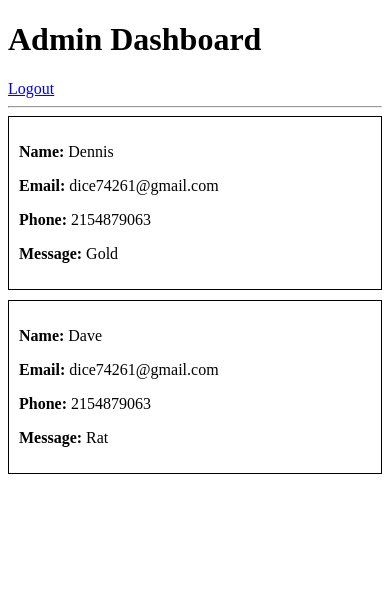
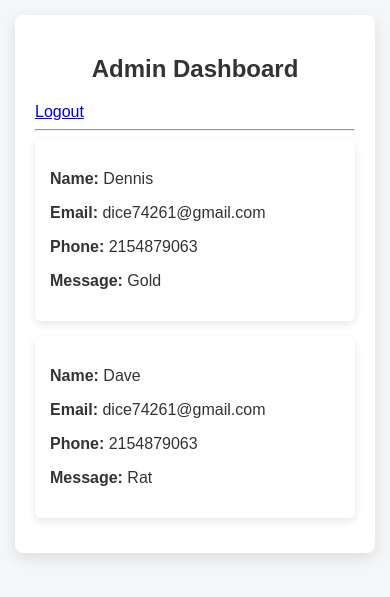
Before and after one commit to ghostXploit-byte/project, a Flask app: page /admin in a window 390 px wide. Shown: the top 597 px of the page. Run offline with Flask 3, Linux system fonts and the light colour scheme; the visitor is signed in with stand-in values (Sample User, id 1).

Commit message:
Add responsive CSS and professional UI

```diff
--- /dev/null
+++ b/static/style.css
@@ -0,0 +1,78 @@
+* {
+    box-sizing: border-box;
+    font-family: Arial, Helvetica, sans-serif;
+}
+
+body {
+    margin: 0;
+    padding: 0;
+    background: #f4f6f8;
+    color: #333;
+}
+
+.container {
+    max-width: 500px;
+    margin: 40px auto;
+    background: #fff;
+    padding: 25px;
+    border-radius: 8px;
+    box-shadow: 0 5px 15px rgba(0,0,0,0.1);
+}
+
+h1, h2 {
+    text-align: center;
+    margin-bottom: 20px;
+}
+
+label {
+    font-weight: bold;
+    display: block;
+    margin-top: 15px;
+}
+
+input, textarea {
+    width: 100%;
+    padding: 12px;
+    margin-top: 5px;
+    border-radius: 5px;
+    border: 1px solid #ccc;
+    font-size: 16px;
+}
+
+textarea {
+    resize: vertical;
+    min-height: 100px;
+}
+
+button {
+    width: 100%;
+    margin-top: 20px;
+    padding: 12px;
+    font-size: 18px;
+    background: #007bff;
+    color: white;
+    border: none;
+    border-radius: 6px;
+    cursor: pointer;
+}
+
+button:hover {
+    background: #0056b3;
+}
+
+/* ADMIN CARDS */
+.card {
+    background: #fff;
+    border-radius: 6px;
+    padding: 15px;
+    margin-bottom: 15px;
+    box-shadow: 0 3px 8px rgba(0,0,0,0.1);
+}
+
+/* MOBILE FRIENDLY */
+@media (max-width: 600px) {
+    .container {
+        margin: 15px;
+        padding: 20px;
+    }
+}
--- a/templates/admin.html
+++ b/templates/admin.html
@@ -2,25 +2,25 @@
 <html>
 <head>
     <title>Admin Dashboard</title>
+    <meta name="viewport" content="width=device-width, initial-scale=1.0">
+    <link rel="stylesheet" href="{{ url_for('static', filename='style.css') }}">
 </head>
 <body>
 
-<h1>Admin Dashboard</h1>
+<div class="container">
+<h2>Admin Dashboard</h2>
 <a href="/logout">Logout</a>
 <hr>
 
-{% if submissions %}
 {% for s in submissions %}
-        <div style="border:1px solid #000; padding:10px; margin-bottom:10px;">
+    <div class="card">
         <p><b>Name:</b> {{ s.name }}</p>
         <p><b>Email:</b> {{ s.email }}</p>
         <p><b>Phone:</b> {{ s.tel }}</p>
         <p><b>Message:</b> {{ s.message }}</p>
     </div>
 {% endfor %}
-{% else %}
-    <p>No submissions yet.</p>
-{% endif %}
+</div>
 
 </body>
 </html>
```
Also changed, not shown: templates/index.html (+14 -10 lines). Lines whose indentation alone changed are shown as unchanged.
